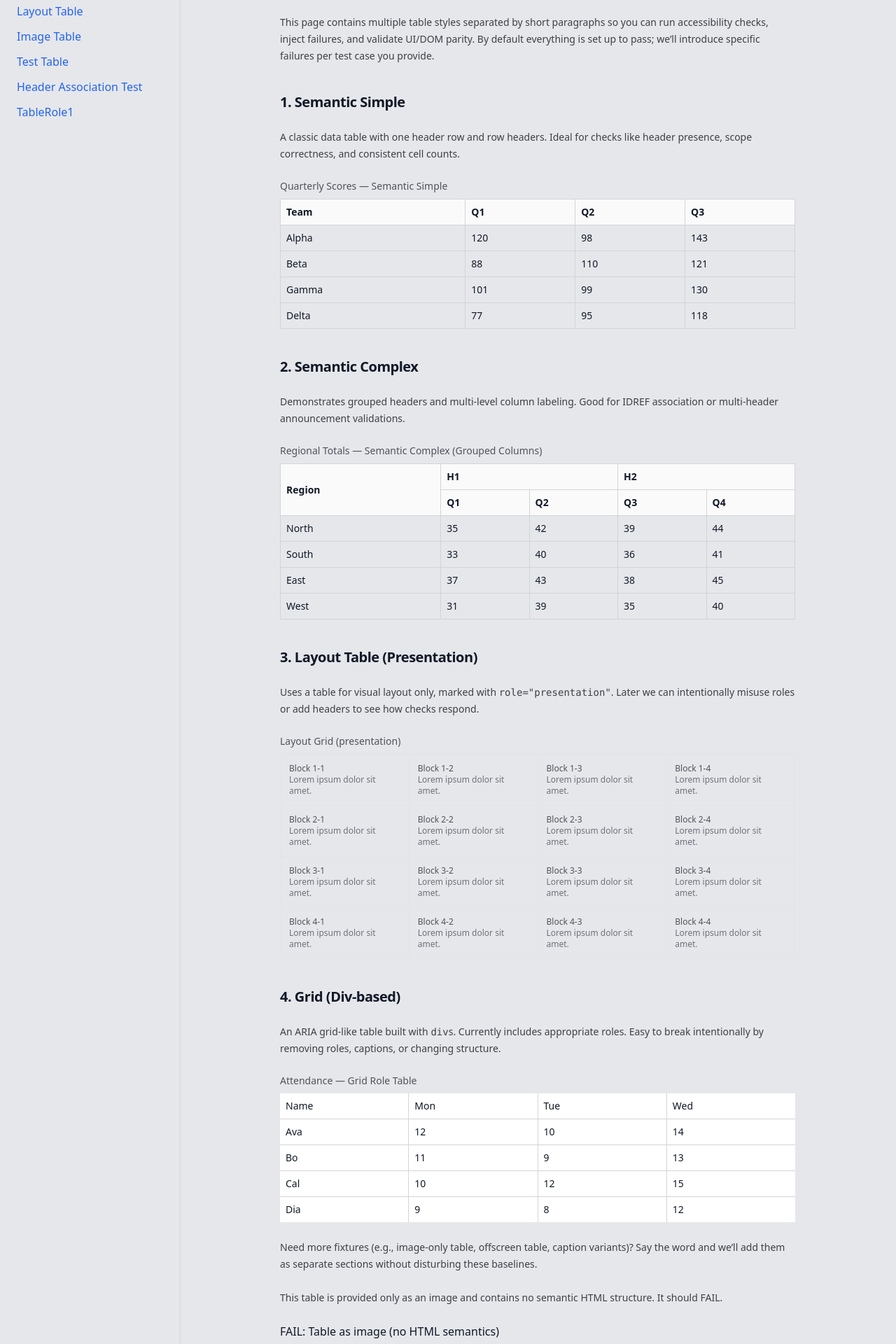
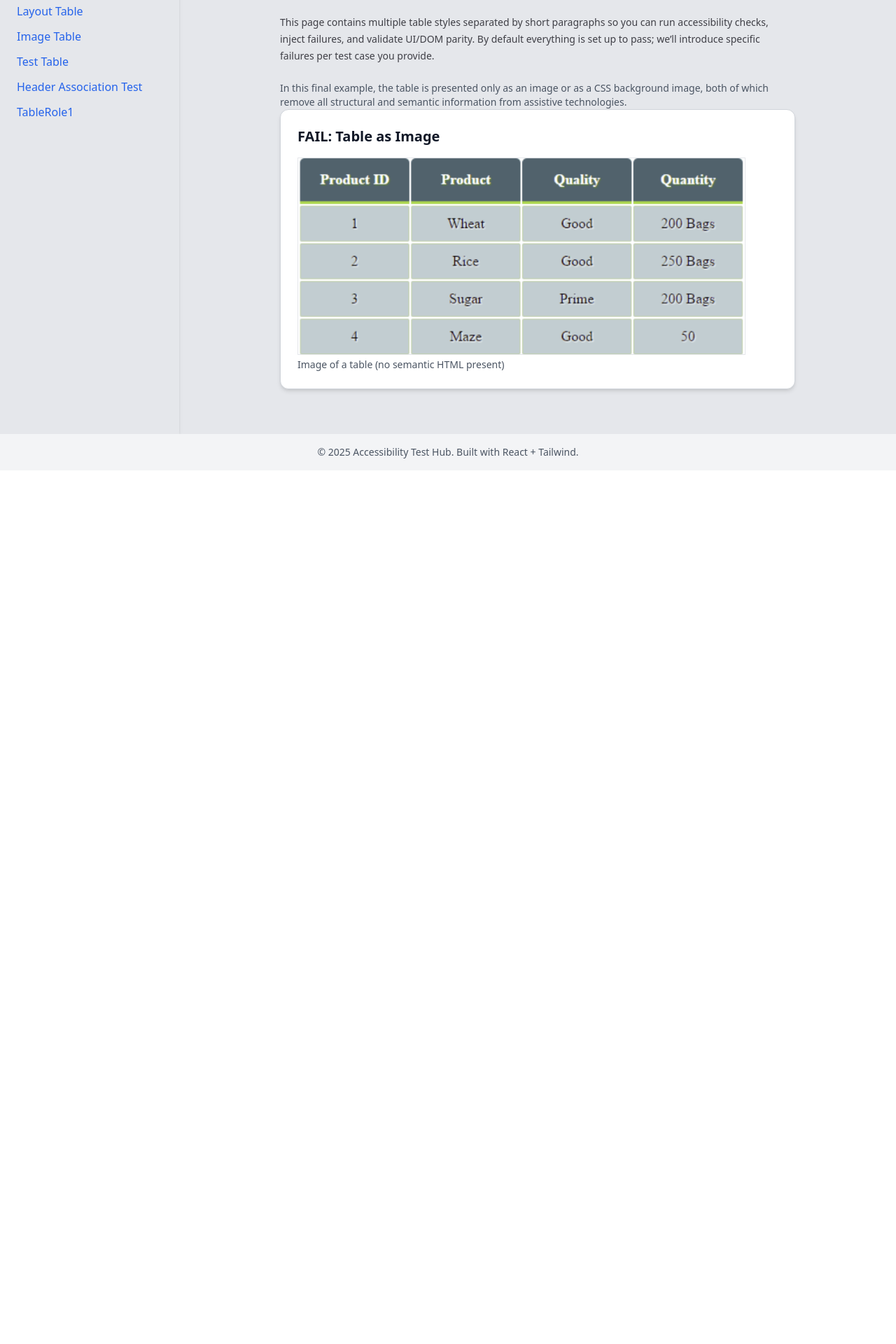
Before and after one commit to karthikveerla/a11y_webtesting, a React (Vite) app: page /image-table in a window 1280 px wide. Shown: the part 160-2080 px from the top of the page at 70% size. After the commit the page ends 832 px from the top, so only its background shows below. Built offline with nearby package versions, Linux system fonts and the light colour scheme.

Commit message:
modified image table

```diff
--- a/src/pages/ImageTable.tsx
+++ b/src/pages/ImageTable.tsx
@@ -24,170 +24,170 @@ function Paragraph({ children }: { children: React.ReactNode }) {
   );
 }
 
-function SectionTitle({ children, id }: { children: React.ReactNode; id: string }) {
-  return (
-    <h2 id={id} className="mt-10 mb-3 text-xl font-semibold tracking-tight">
-      {children}
-    </h2>
-  );
-}
+// function SectionTitle({ children, id }: { children: React.ReactNode; id: string }) {
+//   return (
+//     <h2 id={id} className="mt-10 mb-3 text-xl font-semibold tracking-tight">
+//       {children}
+//     </h2>
+//   );
+// }
 
-/**
- * 1) Semantic Simple Data Table
- * - Single header row
- * - 4×4 body
- */
-function SemanticSimpleTable() {
-  return (
-    <figure className="my-4" data-testid="tbl-semantic-simple">
-      <figcaption className="mb-2 text-sm text-zinc-600">
-        Quarterly Scores — Semantic Simple
-      </figcaption>
-      <table className="w-full border border-zinc-300 text-sm" aria-label="Quarterly scores (semantic simple)">
-        <thead className="bg-zinc-50">
-          <tr>
-            <th scope="col" className="border border-zinc-300 p-2 text-left">Team</th>
-            {headers.map((h) => (
-              <th scope="col" key={h} className="border border-zinc-300 p-2 text-left">
-                {h}
-              </th>
-            ))}
-          </tr>
-        </thead>
-        <tbody>
-          {rows.map((r, i) => (
-            <tr key={i}>
-              <th scope="row" className="border border-zinc-300 p-2 text-left font-medium">{r[0]}</th>
-              <td className="border border-zinc-300 p-2">{r[1]}</td>
-              <td className="border border-zinc-300 p-2">{r[2]}</td>
-              <td className="border border-zinc-300 p-2">{r[3]}</td>
-            </tr>
-          ))}
-        </tbody>
-      </table>
-    </figure>
-  );
-}
+// /**
+//  * 1) Semantic Simple Data Table
+//  * - Single header row
+//  * - 4×4 body
+//  */
+// function SemanticSimpleTable() {
+//   return (
+//     <figure className="my-4" data-testid="tbl-semantic-simple">
+//       <figcaption className="mb-2 text-sm text-zinc-600">
+//         Quarterly Scores — Semantic Simple
+//       </figcaption>
+//       <table className="w-full border border-zinc-300 text-sm" aria-label="Quarterly scores (semantic simple)">
+//         <thead className="bg-zinc-50">
+//           <tr>
+//             <th scope="col" className="border border-zinc-300 p-2 text-left">Team</th>
+//             {headers.map((h) => (
+//               <th scope="col" key={h} className="border border-zinc-300 p-2 text-left">
+//                 {h}
+//               </th>
+//             ))}
+//           </tr>
+//         </thead>
+//         <tbody>
+//           {rows.map((r, i) => (
+//             <tr key={i}>
+//               <th scope="row" className="border border-zinc-300 p-2 text-left font-medium">{r[0]}</th>
+//               <td className="border border-zinc-300 p-2">{r[1]}</td>
+//               <td className="border border-zinc-300 p-2">{r[2]}</td>
+//               <td className="border border-zinc-300 p-2">{r[3]}</td>
+//             </tr>
+//           ))}
+//         </tbody>
+//       </table>
+//     </figure>
+//   );
+// }
 
-/**
- * 2) Semantic Complex Data Table
- * - Two-level column headers using colspan
- * - Row headers present
- */
-function SemanticComplexTable() {
-  return (
-    <figure className="my-4" data-testid="tbl-semantic-complex">
-      <figcaption className="mb-2 text-sm text-zinc-600">
-        Regional Totals — Semantic Complex (Grouped Columns)
-      </figcaption>
-      <table className="w-full border border-zinc-300 text-sm" aria-label="Regional totals (semantic complex)">
-        <thead className="bg-zinc-50">
-          <tr>
-            <th scope="col" rowSpan={2} className="border border-zinc-300 p-2 text-left">Region</th>
-            <th scope="col" colSpan={2} className="border border-zinc-300 p-2 text-left">H1</th>
-            <th scope="col" colSpan={2} className="border border-zinc-300 p-2 text-left">H2</th>
-          </tr>
-          <tr>
-            <th scope="col" className="border border-zinc-300 p-2 text-left">Q1</th>
-            <th scope="col" className="border border-zinc-300 p-2 text-left">Q2</th>
-            <th scope="col" className="border border-zinc-300 p-2 text-left">Q3</th>
-            <th scope="col" className="border border-zinc-300 p-2 text-left">Q4</th>
-          </tr>
-        </thead>
-        <tbody>
-          {[
-            ["North", 35, 42, 39, 44],
-            ["South", 33, 40, 36, 41],
-            ["East", 37, 43, 38, 45],
-            ["West", 31, 39, 35, 40],
-          ].map((r, i) => (
-            <tr key={i}>
-              <th scope="row" className="border border-zinc-300 p-2 text-left font-medium">{r[0]}</th>
-              <td className="border border-zinc-300 p-2">{r[1]}</td>
-              <td className="border border-zinc-300 p-2">{r[2]}</td>
-              <td className="border border-zinc-300 p-2">{r[3]}</td>
-              <td className="border border-zinc-300 p-2">{r[4]}</td>
-            </tr>
-          ))}
-        </tbody>
-      </table>
-    </figure>
-  );
-}
+// /**
+//  * 2) Semantic Complex Data Table
+//  * - Two-level column headers using colspan
+//  * - Row headers present
+//  */
+// function SemanticComplexTable() {
+//   return (
+//     <figure className="my-4" data-testid="tbl-semantic-complex">
+//       <figcaption className="mb-2 text-sm text-zinc-600">
+//         Regional Totals — Semantic Complex (Grouped Columns)
+//       </figcaption>
+//       <table className="w-full border border-zinc-300 text-sm" aria-label="Regional totals (semantic complex)">
+//         <thead className="bg-zinc-50">
+//           <tr>
+//             <th scope="col" rowSpan={2} className="border border-zinc-300 p-2 text-left">Region</th>
+//             <th scope="col" colSpan={2} className="border border-zinc-300 p-2 text-left">H1</th>
+//             <th scope="col" colSpan={2} className="border border-zinc-300 p-2 text-left">H2</th>
+//           </tr>
+//           <tr>
+//             <th scope="col" className="border border-zinc-300 p-2 text-left">Q1</th>
+//             <th scope="col" className="border border-zinc-300 p-2 text-left">Q2</th>
+//             <th scope="col" className="border border-zinc-300 p-2 text-left">Q3</th>
+//             <th scope="col" className="border border-zinc-300 p-2 text-left">Q4</th>
+//           </tr>
+//         </thead>
+//         <tbody>
+//           {[
+//             ["North", 35, 42, 39, 44],
+//             ["South", 33, 40, 36, 41],
+//             ["East", 37, 43, 38, 45],
+//             ["West", 31, 39, 35, 40],
+//           ].map((r, i) => (
+//             <tr key={i}>
+//               <th scope="row" className="border border-zinc-300 p-2 text-left font-medium">{r[0]}</th>
+//               <td className="border border-zinc-300 p-2">{r[1]}</td>
+//               <td className="border border-zinc-300 p-2">{r[2]}</td>
+//               <td className="border border-zinc-300 p-2">{r[3]}</td>
+//               <td className="border border-zinc-300 p-2">{r[4]}</td>
+//             </tr>
+//           ))}
+//         </tbody>
+//       </table>
+//     </figure>
+//   );
+// }
 
-/**
- * 3) Layout Table (using <table> but for layout-only content)
- * - Marked with role="presentation" so AT treats it as layout
- * - Useful baseline to later inject misuse (e.g., wrong roles/headers)
- */
-function LayoutTable() {
-  return (
-    <figure className="my-4" data-testid="tbl-layout">
-      <figcaption className="mb-2 text-sm text-zinc-600">Layout Grid (presentation)</figcaption>
-      <table role="presentation" className="w-full border border-dashed border-zinc-300 text-sm" aria-label="Layout grid (presentation)">
-        <tbody>
-          {Array.from({ length: 4 }).map((_, r) => (
-            <tr key={r}>
-              {Array.from({ length: 4 }).map((_, c) => (
-                <td key={c} className="border border-zinc-200 p-3 align-top">
-                  <div className="text-xs font-medium text-zinc-600">Block {r + 1}-{c + 1}</div>
-                  <div className="text-xs text-zinc-500">Lorem ipsum dolor sit amet.</div>
-                </td>
-              ))}
-            </tr>
-          ))}
-        </tbody>
-      </table>
-    </figure>
-  );
-}
+// /**
+//  * 3) Layout Table (using <table> but for layout-only content)
+//  * - Marked with role="presentation" so AT treats it as layout
+//  * - Useful baseline to later inject misuse (e.g., wrong roles/headers)
+//  */
+// function LayoutTable() {
+//   return (
+//     <figure className="my-4" data-testid="tbl-layout">
+//       <figcaption className="mb-2 text-sm text-zinc-600">Layout Grid (presentation)</figcaption>
+//       <table role="presentation" className="w-full border border-dashed border-zinc-300 text-sm" aria-label="Layout grid (presentation)">
+//         <tbody>
+//           {Array.from({ length: 4 }).map((_, r) => (
+//             <tr key={r}>
+//               {Array.from({ length: 4 }).map((_, c) => (
+//                 <td key={c} className="border border-zinc-200 p-3 align-top">
+//                   <div className="text-xs font-medium text-zinc-600">Block {r + 1}-{c + 1}</div>
+//                   <div className="text-xs text-zinc-500">Lorem ipsum dolor sit amet.</div>
+//                 </td>
+//               ))}
+//             </tr>
+//           ))}
+//         </tbody>
+//       </table>
+//     </figure>
+//   );
+// }
 
-/**
- * 4) Grid Table (non-semantic, CSS grid)
- * - Baseline: ARIA role="table" with columnheader/cell roles
- * - Later we can drop roles or captions to create failures
- */
-function GridTable() {
-  const cells = ["Name", "Mon", "Tue", "Wed", "Ava", 12, 10, 14, "Bo", 11, 9, 13, "Cal", 10, 12, 15, "Dia", 9, 8, 12];
-  return (
-    <figure className="my-4" data-testid="tbl-grid">
-      <figcaption className="mb-2 text-sm text-zinc-600">Attendance — Grid Role Table</figcaption>
-      <div
-        role="table"
-        aria-label="Attendance grid"
-        className="grid grid-cols-4 gap-px bg-zinc-300 text-sm"
-      >
-        {cells.map((txt, i) => (
-          <div
-            key={i}
-            role={i < 4 ? "columnheader" : (i % 4 === 0 ? "rowheader" : "cell")}
-            className="bg-white p-2"
-          >
-            {String(txt)}
-          </div>
-        ))}
-      </div>
-    </figure>
-  );
-}
+// /**
+//  * 4) Grid Table (non-semantic, CSS grid)
+//  * - Baseline: ARIA role="table" with columnheader/cell roles
+//  * - Later we can drop roles or captions to create failures
+//  */
+// function GridTable() {
+//   const cells = ["Name", "Mon", "Tue", "Wed", "Ava", 12, 10, 14, "Bo", 11, 9, 13, "Cal", 10, 12, 15, "Dia", 9, 8, 12];
+//   return (
+//     <figure className="my-4" data-testid="tbl-grid">
+//       <figcaption className="mb-2 text-sm text-zinc-600">Attendance — Grid Role Table</figcaption>
+//       <div
+//         role="table"
+//         aria-label="Attendance grid"
+//         className="grid grid-cols-4 gap-px bg-zinc-300 text-sm"
+//       >
+//         {cells.map((txt, i) => (
+//           <div
+//             key={i}
+//             role={i < 4 ? "columnheader" : (i % 4 === 0 ? "rowheader" : "cell")}
+//             className="bg-white p-2"
+//           >
+//             {String(txt)}
+//           </div>
+//         ))}
+//       </div>
+//     </figure>
+//   );
+// }
 
-function Table_Fail_ImageOnly() {
-  return (
-    <section data-testid="tbl-fail-image-only" aria-labelledby="t7-title" className="mt-4">
-      <h2 id="t7-title" className="text-base font-medium mb-2">FAIL: Table as image (no HTML semantics)</h2>
-      <figure>
-        <img
-          src="/tablesnip.png"
-          alt="Quarterly sales table screenshot"
-          className="border"
-        />
-        <figcaption className="mt-1 text-sm text-gray-600">
-          Image of a table (should fail semantic table detection)
-        </figcaption>
-      </figure>
-    </section>
-  );
-}
+// function Table_Fail_ImageOnly() {
+//   return (
+//     <section data-testid="tbl-fail-image-only" aria-labelledby="t7-title" className="mt-4">
+//       <h2 id="t7-title" className="text-base font-medium mb-2">FAIL: Table as image (no HTML semantics)</h2>
+//       <figure>
+//         <img
+//           src="/tablesnip.png"
+//           alt="Quarterly sales table screenshot"
+//           className="border"
+//         />
+//         <figcaption className="mt-1 text-sm text-gray-600">
+//           Image of a table (should fail semantic table detection)
+//         </figcaption>
+//       </figure>
+//     </section>
+//   );
+// }
 
 export default function ImageTable() {
   return (
@@ -200,45 +200,17 @@ export default function ImageTable() {
         set up to pass; we’ll introduce specific failures per test case you provide.
       </Paragraph>
 
-      <SectionTitle id="simple">1. Semantic Simple</SectionTitle>
-      <Paragraph>
-        A classic data table with one header row and row headers. Ideal for checks like header
-        presence, scope correctness, and consistent cell counts.
-      </Paragraph>
-      <SemanticSimpleTable />
-
-      <SectionTitle id="complex">2. Semantic Complex</SectionTitle>
-      <Paragraph>
-        Demonstrates grouped headers and multi-level column labeling. Good for IDREF association or
-        multi-header announcement validations.
-      </Paragraph>
-      <SemanticComplexTable />
-
-      <SectionTitle id="layout">3. Layout Table (Presentation)</SectionTitle>
-      <Paragraph>
-        Uses a table for visual layout only, marked with <code>role="presentation"</code>. Later we can
-        intentionally misuse roles or add headers to see how checks respond.
-      </Paragraph>
-      <LayoutTable />
-
-      <SectionTitle id="grid">4. Grid (Div-based)</SectionTitle>
-      <Paragraph>
-        An ARIA grid-like table built with <code>div</code>s. Currently includes appropriate roles. Easy to
-        break intentionally by removing roles, captions, or changing structure.
-      </Paragraph>
-      <GridTable />
-
-      <Paragraph>
-        Need more fixtures (e.g., image-only table, offscreen table, caption variants)? Say the word
-        and we’ll add them as separate sections without disturbing these baselines.
-      </Paragraph>
-
-
-      <Paragraph>
-        This table is provided only as an image and contains no semantic HTML structure. It should FAIL.
-      </Paragraph>
-
-      <Table_Fail_ImageOnly />
+          <p className="text-gray-600 text-sm">
+      In this final example, the table is presented only as an image or as a CSS background image, both of which remove all structural and semantic information from assistive technologies.
+    </p>
+    {/* FAIL: Table as image */}
+    <div id="tbl-image-only" className="bg-white rounded-xl shadow-md p-6 border border-gray-300">
+      <h2 className="text-xl font-bold mb-4">FAIL: Table as Image</h2>
+      <figure>
+        <img src="/tablesnip.png" alt="Quarterly sales table screenshot" width={640} height={360} loading="lazy" className="border max-w-full" />
+        <figcaption className="mt-1 text-sm text-gray-600">Image of a table (no semantic HTML present)</figcaption>
+      </figure>
+    </div>
     </main>
   );
 }
```
